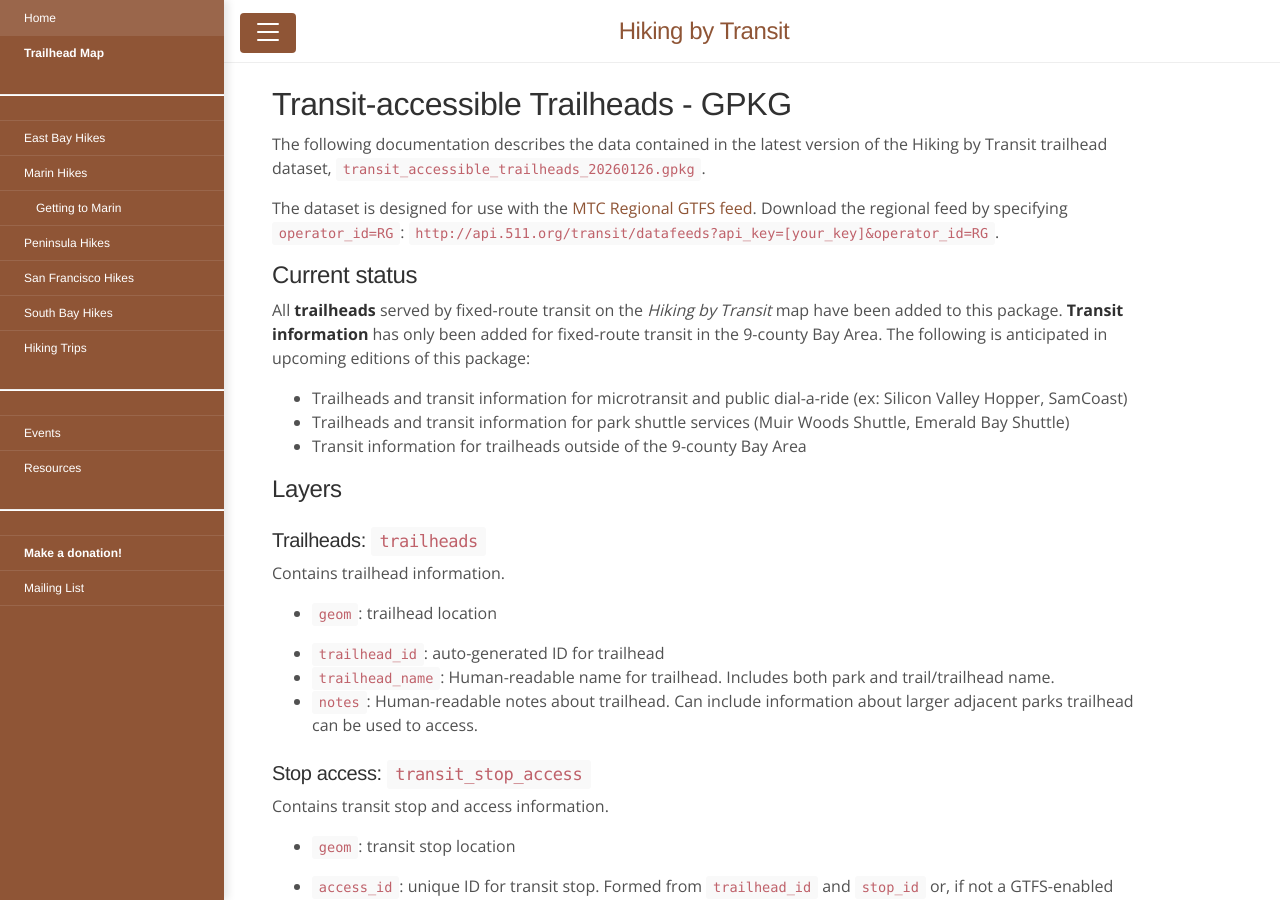
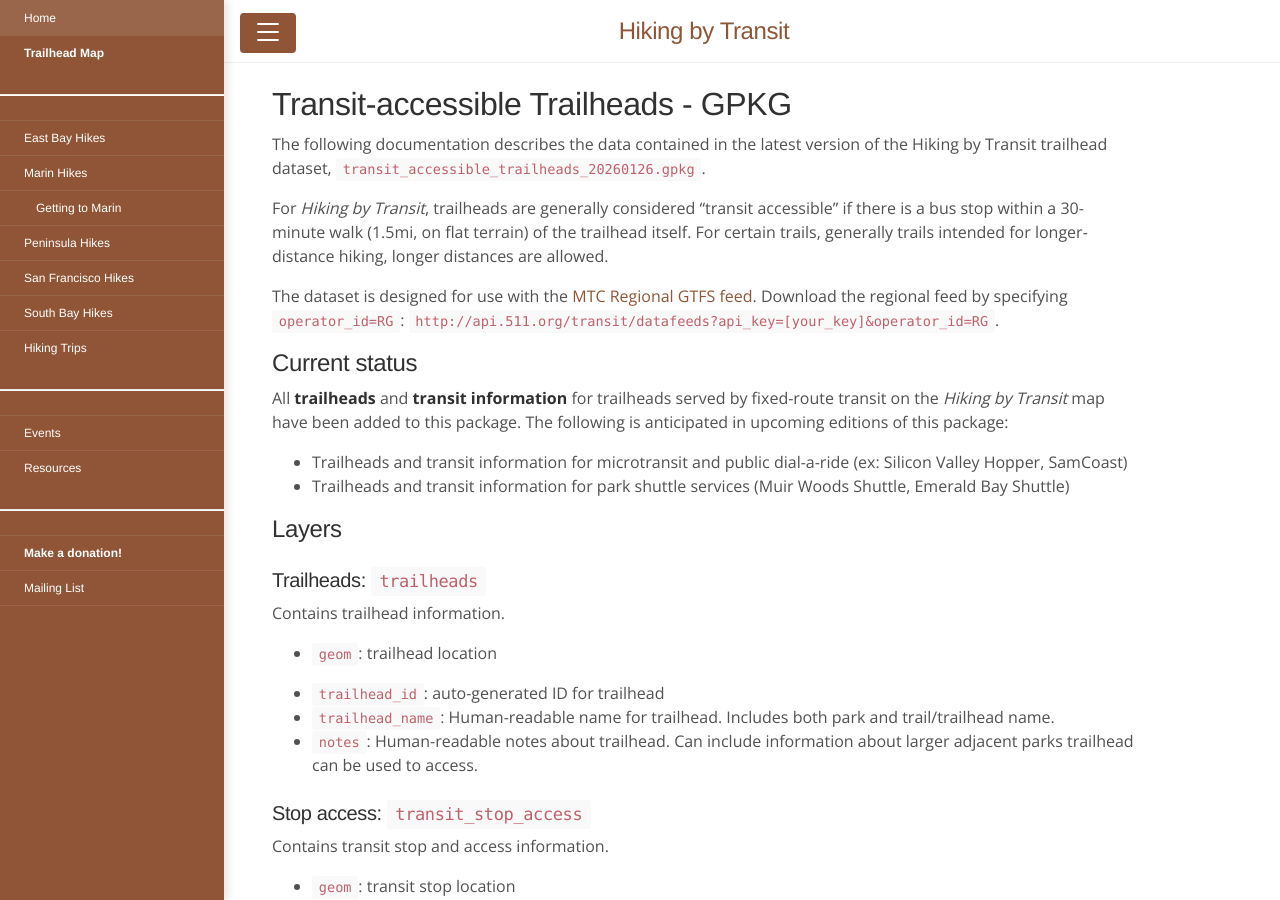
Before and after one commit to tschuy/hiking-by-transit, a Jekyll site: the page built from docs/geopackage.md, in a window 1280 px wide and 900 px high. Built offline with Jekyll 4.4.1, drawn with Linux system fonts in a browser that asks for light colours.

Commit message:
data: update geopackage, make canonical

```diff
--- a/docs/geopackage.md
+++ b/docs/geopackage.md
@@ -8,15 +8,16 @@ title: "Transit-accessible Trailheads - GPKG format"
 The following documentation describes the data contained in the latest version of the
 Hiking by Transit trailhead dataset, [`transit_accessible_trailheads_20260126.gpkg`](/assets/gpkg/transit_accessible_trailheads_20260126.gpkg).
 
+For *Hiking by Transit*, trailheads are generally considered "transit accessible" if there is a bus stop within a 30-minute walk (1.5mi, on flat terrain) of the trailhead itself. For certain trails, generally trails intended for longer-distance hiking, longer distances are allowed.
+
 The dataset is designed for use with the [MTC Regional GTFS feed](https://511.org/open-data/transit). Download the regional feed by specifying `operator_id=RG`: `http://api.511.org/transit/datafeeds?api_key=[your_key]&operator_id=RG`.
 
 ## Current status
 
-All **trailheads** served by fixed-route transit on the *Hiking by Transit* map have been added to this package. **Transit information** has only been added for fixed-route transit in the 9-county Bay Area. The following is anticipated in upcoming editions of this package:
+All **trailheads** and **transit information** for trailheads served by fixed-route transit on the *Hiking by Transit* map have been added to this package. The following is anticipated in upcoming editions of this package:
 
 * Trailheads and transit information for microtransit and public dial-a-ride (ex: Silicon Valley Hopper, SamCoast)
 * Trailheads and transit information for park shuttle services (Muir Woods Shuttle, Emerald Bay Shuttle)
-* Transit information for trailheads outside of the 9-county Bay Area
 
 ## Layers
 
```
Also changed, not shown: 4 other files.
